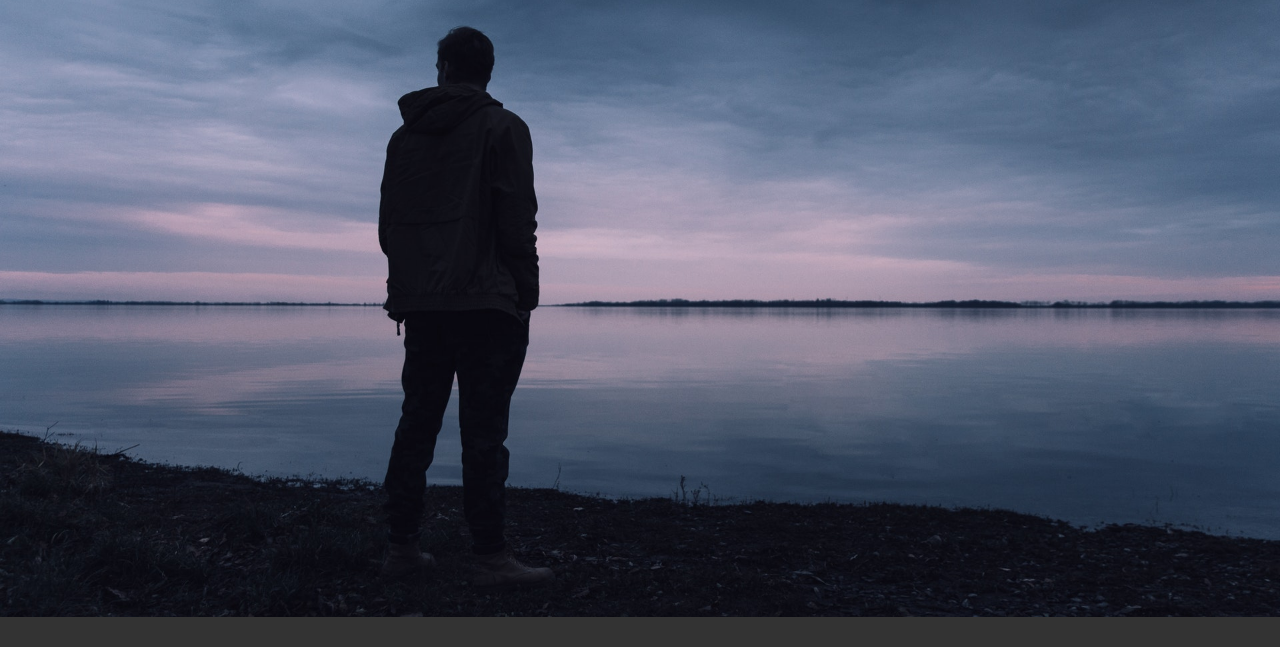
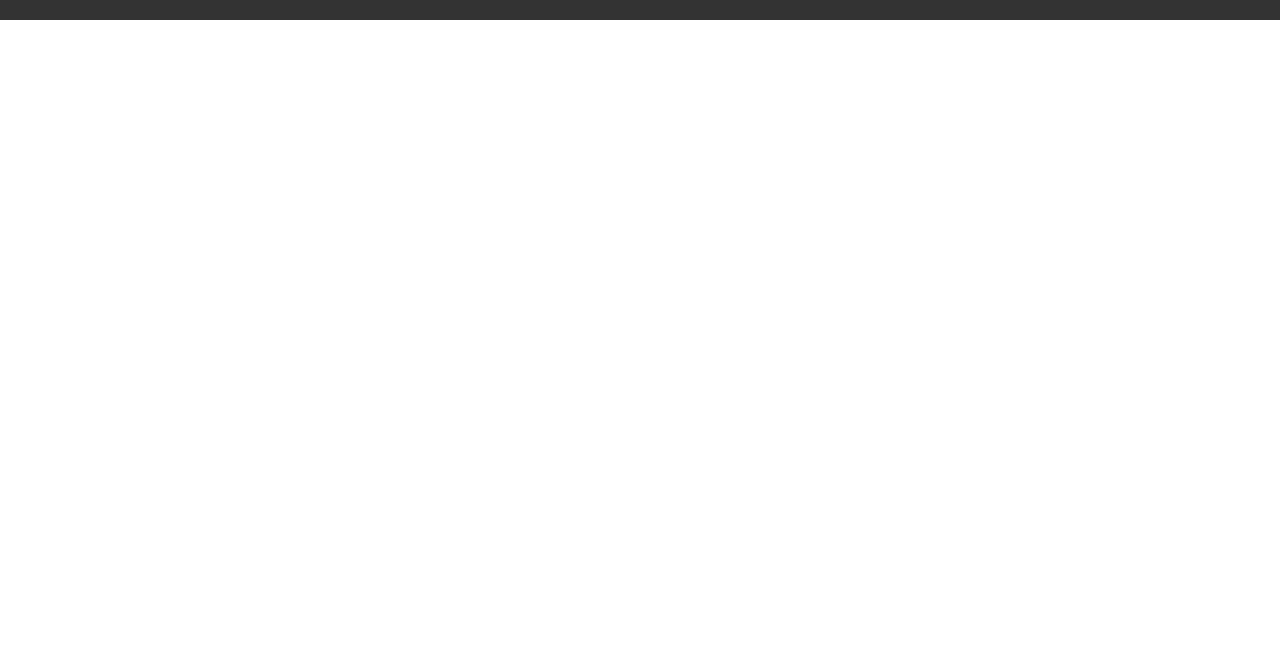
Before and after one commit to MeetaHaldar/portfolio_website, a website: page contact.html in a window 1280 px wide. Shown: the part 183-830 px from the top of the page. After the commit the page ends 800 px from the top, so only its background shows below. Drawn offline with Linux system fonts and the light colour scheme.

Commit message:
changing header section

```diff
--- a/contact.html
+++ b/contact.html
@@ -22,7 +22,7 @@
   </head>
   <body>
     <!-- header -->
-    <header id="header-home">
+    <header id="header-inner">
       <div class="container">
         <nav id="main-nav">
           <img src="./dist/img/logo.png" alt="my portfolio" id="logo" />
```
Also changed, not shown: work.html (+1 -1 lines).
